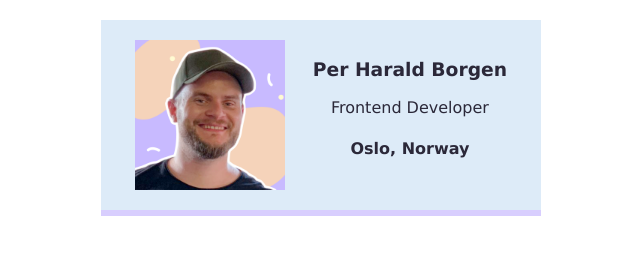
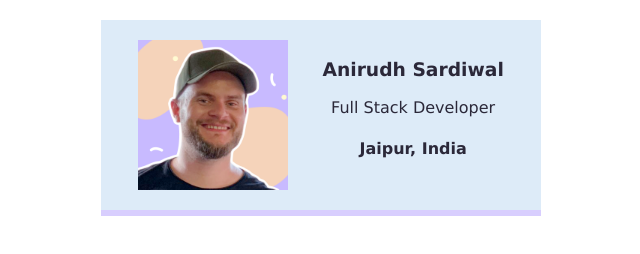
Before and after one commit to anirudhsardiwal/scrimba_business-card, a plain HTML site: page index.html in a window 1280 px wide. Shown: the whole page, without its empty margins (319-959 px from the left). Drawn offline with Linux system fonts and the light colour scheme.

Commit message:
Update index.html

```diff
--- a/index.html
+++ b/index.html
@@ -6,9 +6,9 @@
         <div class="card">
             <img class="avatar" src="images/per.png">
             <div >
-                <h3>Per Harald Borgen</h3>
-                <p>Frontend Developer</p>
-                <h4>Oslo, Norway</h4>
+                <h3>Anirudh Sardiwal</h3>
+                <p>Full Stack Developer</p>
+                <h4>Jaipur, India</h4>
             </div>
         </div>
     </body>
```
